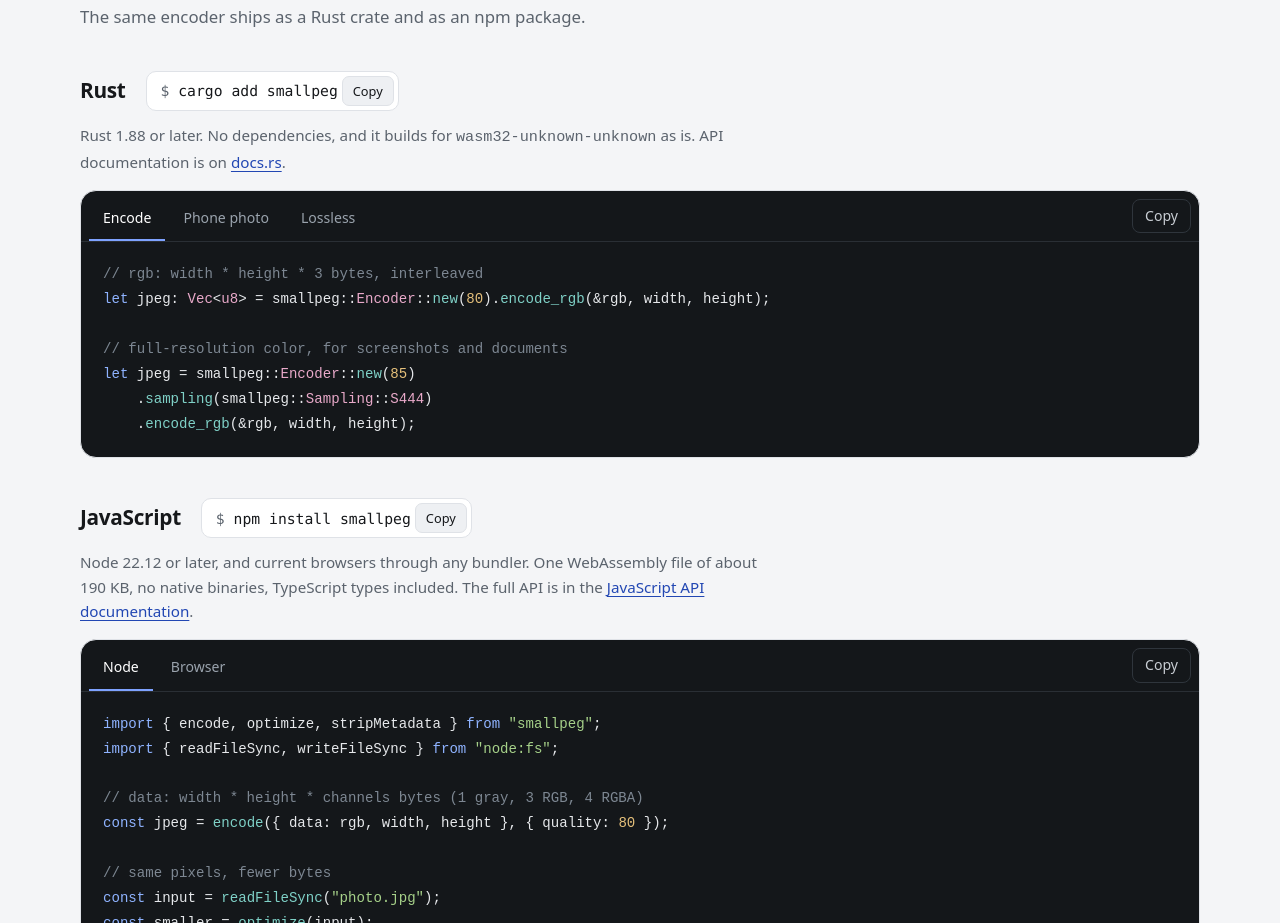
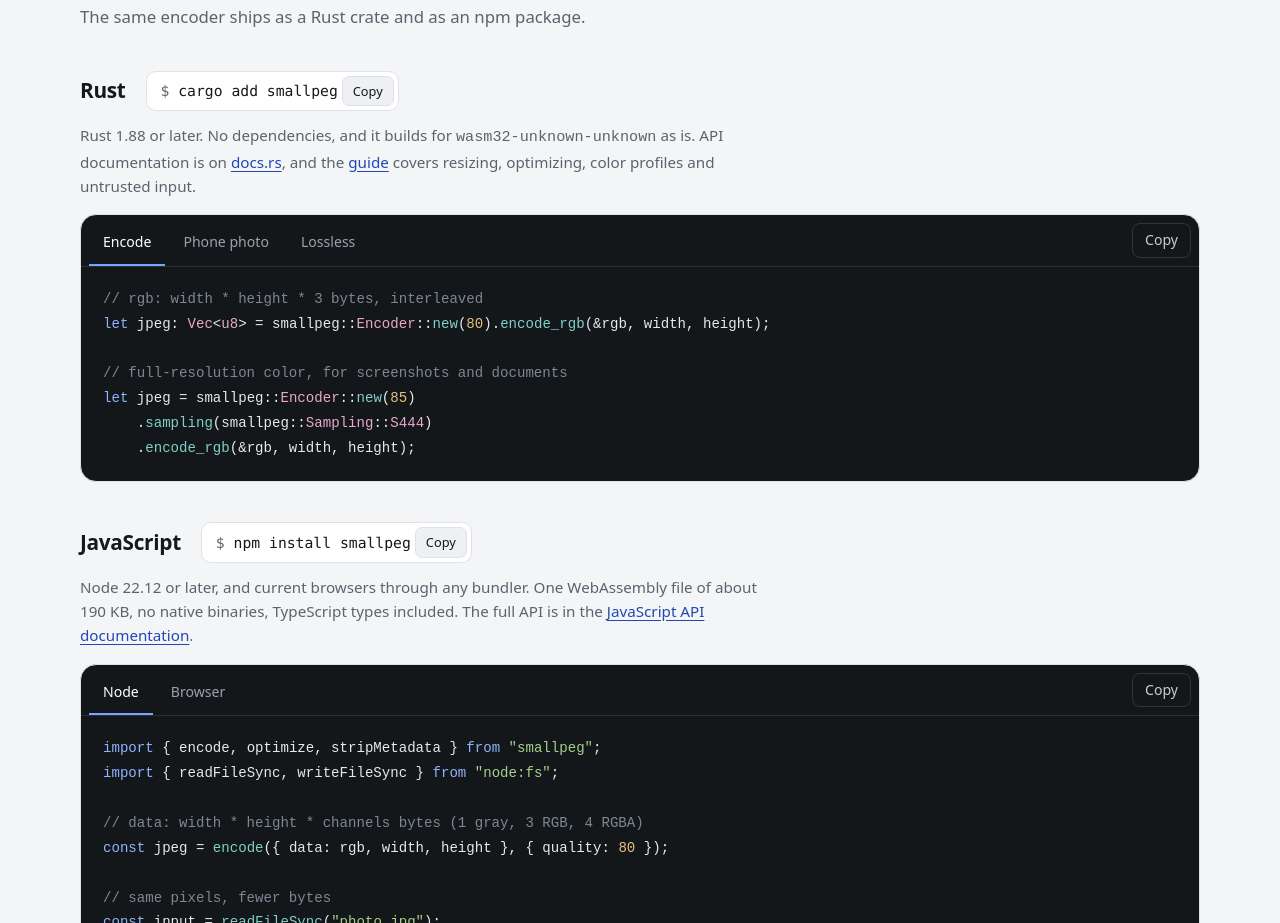
Before and after one commit to Vulptik/smallpeg, a plain HTML site: page site/index.html in a window 1280 px wide. Shown: the part 2700-3623 px from the top of the page. Drawn offline with Linux system fonts and the light colour scheme.

Commit message:
Landing page: link the guide from the Rust note

```diff
--- a/site/index.html
+++ b/site/index.html
@@ -207,7 +207,7 @@
           <h3>Rust</h3>
           <div class="install"><code>cargo add smallpeg</code><button class="copy-cmd" type="button" data-copy="cargo add smallpeg">Copy</button></div>
         </div>
-        <p class="lang-note">Rust 1.88 or later. No dependencies, and it builds for <code>wasm32-unknown-unknown</code> as is. API documentation is on <a href="https://docs.rs/smallpeg">docs.rs</a>.</p>
+        <p class="lang-note">Rust 1.88 or later. No dependencies, and it builds for <code>wasm32-unknown-unknown</code> as is. API documentation is on <a href="https://docs.rs/smallpeg">docs.rs</a>, and the <a href="https://github.com/sawapi/smallpeg/blob/main/docs/guide.md">guide</a> covers resizing, optimizing, color profiles and untrusted input.</p>
         <div class="code-card">
           <div class="tabs" role="tablist" aria-label="Rust examples">
             <button role="tab" aria-selected="true" aria-controls="ex-enc" id="tab-enc">Encode</button>
```
